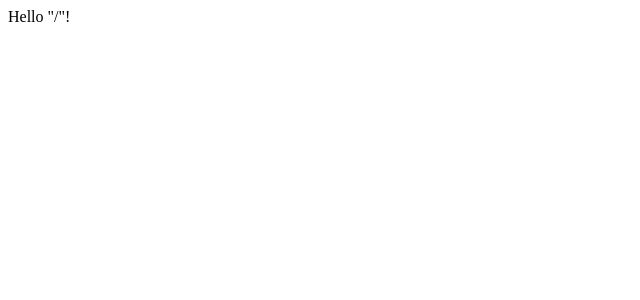
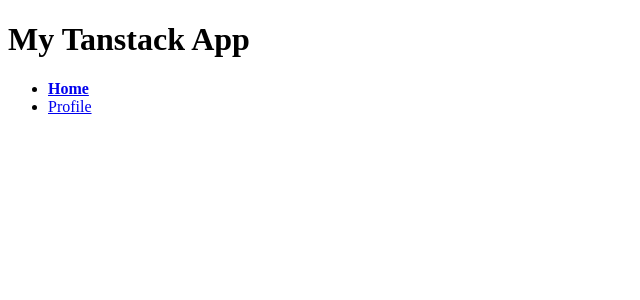
Before and after one commit to mateuslopes92/TanstackRouterDemo, a React (Vite) app: page / in a window 1280 px wide. Shown: the top 300 px of the page, without its empty margins (0-640 px from the left). Built offline with nearby package versions, Linux system fonts and the light colour scheme.

Commit message:
Added Navigation to explore Link component

```diff
--- a/src/routes/__root.tsx
+++ b/src/routes/__root.tsx
@@ -1,5 +1,19 @@
-import { Outlet, createRootRoute } from "@tanstack/react-router";
+import { Link, createRootRoute } from "@tanstack/react-router";
+
+const activeProps = { style: { fontWeight: 'bold' } }
 
 export const Route = createRootRoute({
-  component: () => <Outlet />
-})
+  component: () => (
+    <>
+      <h1>My Tanstack App</h1>
+      <ul>
+        <li>
+          <Link to="/" activeProps={activeProps}> Home</Link>
+        </li>
+        <li>
+          <Link to="/profile" activeProps={activeProps}>{({ isActive }) => <>Profile {isActive && ' (Active)'}</>}</Link>
+        </li>
+      </ul>
+    </>
+  )
+});
```
